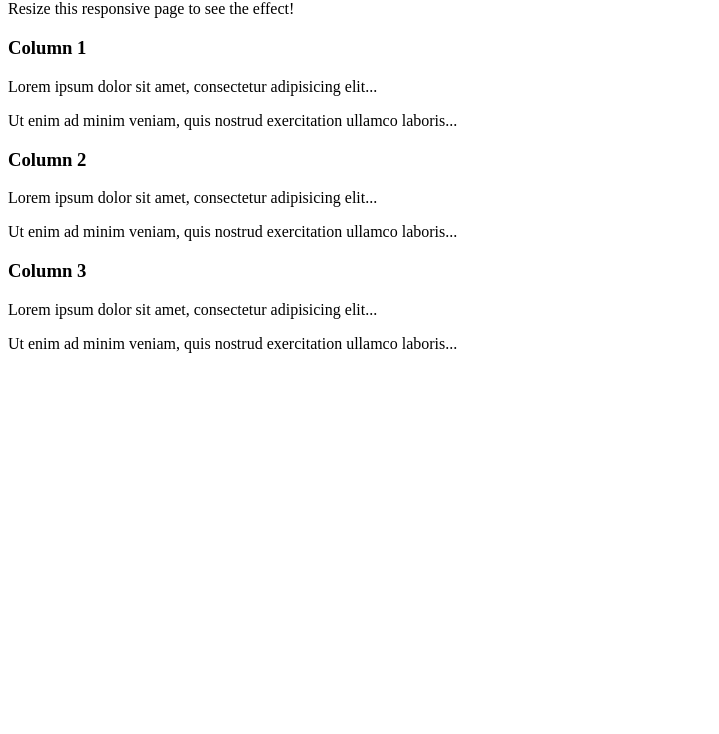
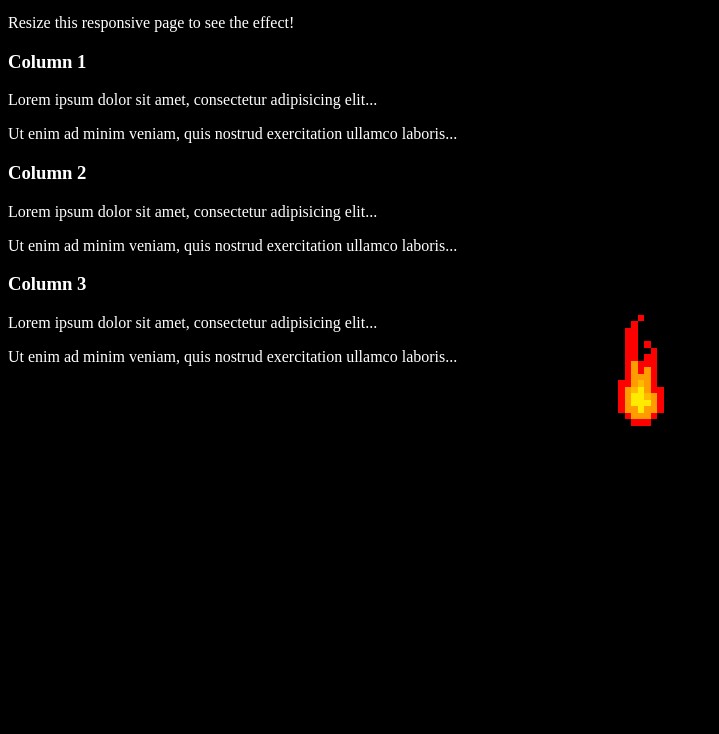
Before and after one commit to MossFrog/Startpage-Campsite, a plain HTML site: page Test.html in a window 1280 px wide. Shown: the part 66-800 px from the top of the page, without its empty margins (0-719 px from the left). Drawn offline with Linux system fonts and the light colour scheme.

Commit message:
Added the fireplace and created a CSS file for the page.

```diff
--- /dev/null
+++ b/Style.css
@@ -0,0 +1,4 @@
+body {
+  background: #000 url('Images/Fire.gif') no-repeat center fixed;
+  color: #FFF
+}
--- a/Test.html
+++ b/Test.html
@@ -1,3 +1,12 @@
+<!DOCTYPE html>
+<html>
+<title>The Campsite</title>
+
+ <head>
+  <link rel="stylesheet" type="text/css" href="Style.css"/>
+ </head>
+
+<body>
    <div class="container">
     <div class="jumbotron">
       <h1>My First Bootstrap Page</h1>
@@ -21,3 +30,7 @@
       </div>
     </div>
   </div>
+</body>
+
+
+</html>
```
Also changed, not shown: Background.jpg (added), Images/Fire.gif (added). Lines whose indentation alone changed are shown as unchanged.
